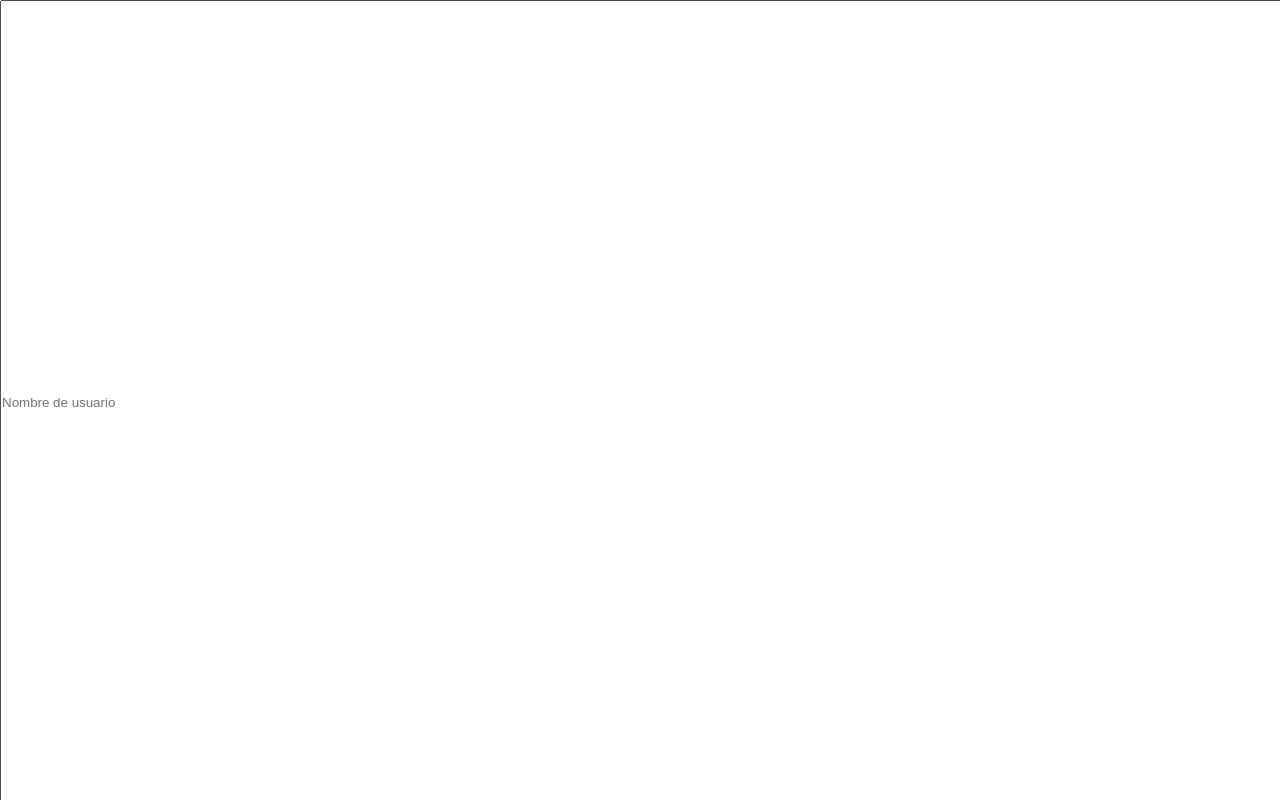
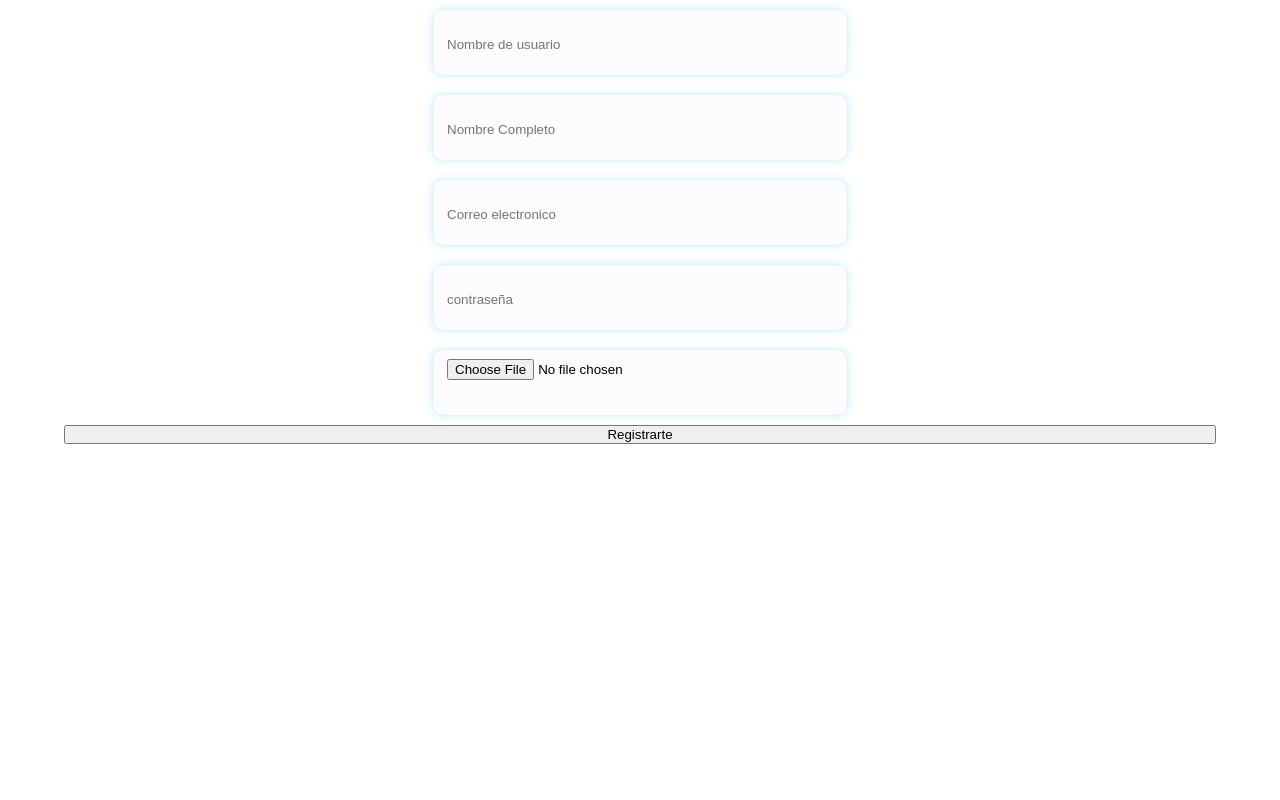
Before and after one commit to BrunoPereyra/proyecto-front, a React (Create React App) app: page /signup in a window 1280 px wide. Shown: the top 800 px of the page. Built offline with nearby package versions, Linux system fonts and the light colour scheme.

Commit message:
profile 0.1

```diff
--- a/src/components/Form_Signup.js
+++ b/src/components/Form_Signup.js
@@ -1,46 +1,58 @@
 import { useState } from "react"
 import { useNavigate } from "react-router-dom"
 import service from "../services/service"
+import "../static/styles/signup.css"
 
 export function Form_signup() {
     let navigate = useNavigate()
-    const [Inputs, setInputs] = useState({
+    const [AvatarUser, setAvatarUser] = useState("")
+    const [InputsCreateUser, setInputsCreateUser] = useState({
         nameUser: "",
         fullName: "",
         Email: "",
         password: "",
     })
     const buttonClass = (
-        Inputs.nameUser.length > 5 &&
-            Inputs.password.length > 8 &&
-            Inputs.Email.length > 10 &&
-            Inputs.fullName.length > 5 ?
+        InputsCreateUser.nameUser.length > 5 &&
+            InputsCreateUser.password.length > 8 &&
+            InputsCreateUser.Email.length > 10 &&
+            InputsCreateUser.fullName.length > 5 ?
             "button_actived" : "button_desactived"
     )
     const HandleSubmit = async (e) => {
         e.preventDefault();
-        if (Inputs.nameUser.length > 5 &&
-            Inputs.password.length > 8 &&
-            Inputs.Email.length > 10 &&
-            Inputs.fullName.length > 5) {
+        if (InputsCreateUser.nameUser.length > 5 &&
+            InputsCreateUser.password.length > 8 &&
+            InputsCreateUser.Email.length > 10 &&
+            InputsCreateUser.fullName.length > 5) {
+            const formData = new FormData()
+            formData.append("nameUser", InputsCreateUser.nameUser)
+            formData.append("password", InputsCreateUser.password)
+            formData.append("fullName", InputsCreateUser.fullName)
+            formData.append("Email", InputsCreateUser.Email)
+            formData.append("avatar", AvatarUser)
+
             try {
-                var res = await service.createUser(Inputs)
-                if (res.data.ress.token) {
+                const res = await service.createUser(formData)
+                console.log(res.data.res);
+                if (res.data.res.token) {
                     window.localStorage.setItem(
-                        "loggedAppUser", JSON.stringify(res.data)
+                        "loggedAppUser", JSON.stringify(res.data.res)
                     )
-                    navigate("/home")
-                } else {
-                    console.log(res.data.ress)
                 }
+
             } catch (err) {
-                console.log(err)
+                console.log(err.response.data.res);
             }
+            // navigate("/home")
         }
     }
+    const avatarChange = (e) => {
+        setAvatarUser(e.target.files[0])
+    }
     const HandleChange = (e) => {
-        setInputs({
-            ...Inputs,
+        setInputsCreateUser({
+            ...InputsCreateUser,
             [e.target.name]: e.target.value,
         })
     }
@@ -48,40 +60,48 @@ export function Form_signup() {
         <section id="signup_section_form">
             <form onSubmit={HandleSubmit} id="form_Signup" >
                 <input
-                    value={Inputs.nameUser}
+                    value={InputsCreateUser.nameUser}
                     onChange={HandleChange}
                     type="text"
                     placeholder="Nombre de usuario"
                     id="name_user_signup"
-                    className="inputs"
+                    className="inputsCreateUser_signup"
                     name="nameUser"
                 />
                 <input
-                    value={Inputs.fullName}
+                    value={InputsCreateUser.fullName}
                     onChange={HandleChange}
                     type="text"
                     placeholder="Nombre Completo"
                     id="full_name_signup"
-                    className="inputs"
+                    className="inputsCreateUser_signup"
                     name="fullName"
                 />
                 <input
-                    value={Inputs.Email}
+                    value={InputsCreateUser.Email}
                     onChange={HandleChange}
                     type="email"
                     placeholder="Correo electronico"
                     id="email_signup"
-                    className="inputs"
+                    className="inputsCreateUser_signup"
                     name="Email"
                 />
                 <input
-                    value={Inputs.password}
+                    value={InputsCreateUser.password}
                     onChange={HandleChange}
                     type="password"
                     placeholder="contraseña"
                     id="password_signup"
-                    className="inputs"
+                    className="inputsCreateUser_signup"
                     name="password"
+                />
+                <input
+                    onChange={avatarChange}
+                    type="file"
+                    placeholder="Avatar"
+                    id="AvatarUser"
+                    className="inputsCreateUser_signup"
+                    name="AvatarUser"
                 />
                 <button id="a">Registrarte</button>
             </form>
--- /dev/null
+++ b/src/components/Search_Result_show.js
@@ -0,0 +1,35 @@
+import "../static/styles/Service/Search_service.css"
+
+import ReactStars from 'react-rating-stars-component';
+
+
+export function Search_Result_show({ Service, average }) {
+    const idDiv = "Search_Result_divtheimg";
+
+    return (
+        <div className="Search_Result_Component">
+            <div id={idDiv}>
+                <img id="Search_Result_img" src={Service.image.url} alt="imagen de servicio" />
+            </div>
+            <div className="Search_Result_show">
+                <h2 className="Search_Result_nameservice">{Service.nameService}</h2>
+                <span className="price_content">
+                    <span className="price">$ {Service.price}</span>
+                </span>
+                <span className="stars_content">
+                    <div className="stars">
+                        <ReactStars
+                            count={5}
+                            size={12}
+                            activeColor="#ffd700"
+                            isHalf={true}
+                            value={average}
+                            edit={false}
+                        />
+                    </div>
+                    <span className="stars_amount">{Service.stars.length}</span>
+                </span>
+            </div>
+        </div>
+    )
+}
--- a/src/pages/Profile.js
+++ b/src/pages/Profile.js
@@ -2,11 +2,21 @@ import { useEffect, useState } from "react"
 import { useNavigate } from "react-router-dom"
 import Post_service from "../services/service"
 import "../static/styles/Profile.css"
+import { Search_Result_show } from "../components/Search_Result_show"
 
 export function Profile() {
     const [ProfileData, setProfileData] = useState()
 
     const navigate = useNavigate()
+
+    function calculateAverage(arr) {
+        let suma = 0
+        for (let i = 0; i < arr.length; i++) {
+            suma += arr[i]
+        }
+        const Average = suma / arr.length
+        return Average
+    }
 
     async function profileReq() {
         let loggedUser = window.localStorage.getItem("loggedAppUser")
@@ -31,11 +41,24 @@ export function Profile() {
     function showProfileUser() {
         console.log(ProfileData)
         return typeof (ProfileData) == "object" ?
-            <div id="Profile_div">
+            <div id="Profile_Show_dataUser">
+                <div id="Profile_avatar_contact">
+                    <img id="avatar" src={ProfileData.avatar.url} alt="avatar del usuario" />
+                    <div id="contact">
+                        <h3>contact</h3>
+                    </div>
+                </div>
                 <div id="profile_user">
-                    <span>avatar</span>
                     <h2>{ProfileData.nameUser}</h2>
-                    <h3>{ProfileData.fullName}</h3>
+                    <div>
+                        <h3>{ProfileData.fullName}</h3>
+                        <h1>unido desde</h1>
+                    </div>
+                    <div id="ServiceTheUser">
+                        {ProfileData.servicesSoldUser.map(Service => {
+                            return <Search_Result_show average={calculateAverage(Service.stars)} Service={Service} />
+                        })}
+                    </div>
                 </div>
 
             </div>
--- a/src/pages/Services_page/CreateService.js
+++ b/src/pages/Services_page/CreateService.js
@@ -65,7 +65,14 @@ export function Create_Service() {
         formData.append("time_magnitud", Inputs.time_magnitud);
         formData.append("image", selectedFile);
 
-        const resCreateServiceBasic = await service.createServiceBasic(formData)
+
+        try {
+            const resCreateServiceBasic = await service.createServiceBasic(formData)
+            console.log(resCreateServiceBasic);
+
+        } catch (err) {
+            console.log(err.response.data.res);
+        }
         // setInputs({
         //     nameService: "",
         //     description: "",
@@ -247,6 +254,7 @@ export function Create_Service() {
                         id="Create_Service_title"
                     />
                 </div>
+                <button>aaaa</button>
             </form>
             <button onClick={animationClick}> {"-->"} </button>
             <div>
--- a/src/pages/Signup.js
+++ b/src/pages/Signup.js
@@ -1,4 +1,5 @@
 import {Form_signup} from "../components/Form_Signup"
+
 export function Signup() {
 
     return (
--- a/src/services/service.js
+++ b/src/services/service.js
@@ -5,14 +5,20 @@ var token = null
 const setToken = (newObject) => {
     token = newObject
 }
-const createUser = async (newObject) => {
+const createUser = async (formData) => {
+
     const config = {
         headers: {
-            Authorization: `bearer ${token}`
+            // "Authorization": `bearer ${token}`,
+            "Content-Type": 'multipart/form-data'
         }
     }
-    const res = await axios.post(`${baseUrl}/signup`, newObject, config)
-    return res
+        const res = await axios.post(
+            `${baseUrl}/signup`,
+            formData,
+            config
+        )
+        return res
 }
 const LoginUser = async (newObject) => {
     const config = {
@@ -76,17 +82,12 @@ const createServiceBasic = async (formData) => {
             "Content-Type": 'multipart/form-data'
         }
     }
-    try {
         const res = await axios.post(
             `${baseUrl}/createServiceBasic`,
             formData,
             config
         )
         return res
-
-    } catch (error) {
-        return error
-    }
 
 }
 
--- a/src/static/styles/Service/Search_service.css
+++ b/src/static/styles/Service/Search_service.css
@@ -97,7 +97,9 @@
     border-radius: 10px;
     height: 100px;
 }
-
+.Search_Result_Component{
+    display: flex;
+}
 .price {
     display: flex;
     align-items: center;
--- /dev/null
+++ b/src/static/styles/signup.css
@@ -0,0 +1,26 @@
+#signup_section_form{
+    display: flex;
+    flex-direction: column;
+    height: 100px;
+    align-items: center;
+    justify-content: center;
+}
+#form_Signup{
+    display: flex;
+    flex-direction: column;
+    align-items: center;
+    width: 90%;
+}
+.inputsCreateUser_signup{
+    max-width: 400px;
+    min-width: 151px;
+    max-height: 100px;
+    min-height: 50px;
+    padding: 9px 0px 6px 14px;
+    box-shadow: 0px 0px 3px 0px #d1efff, 0px 0px 9px 1px #d1efff;
+    border-radius: 10px;
+    border: #ffff;
+    background-color: #c0c8df0d;
+    animation: 0.5s;
+    margin: 10px;
+}
```
Also changed, not shown: src/pages/Services_page/Search_service.js (+5 -27 lines).
